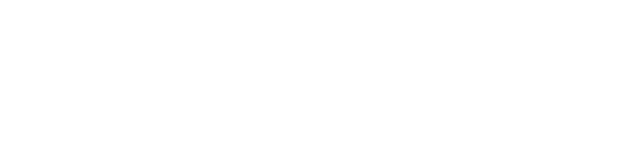
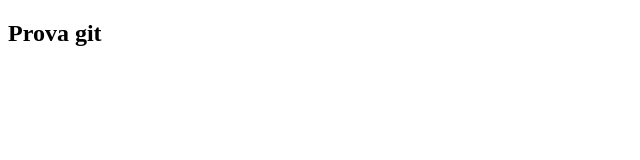
Before and after one commit to Cirino99/prova-git, a plain HTML site: page index.html in a window 1280 px wide. Shown: the whole page, without its empty margins (0-640 px from the left). Drawn offline with Linux system fonts and the light colour scheme.

Commit message:
prova push

```diff
--- a/index.html
+++ b/index.html
@@ -7,6 +7,6 @@
     <title>Document</title>
 </head>
 <body>
-
+    <h2>Prova git</h2>
 </body>
 </html>
```
